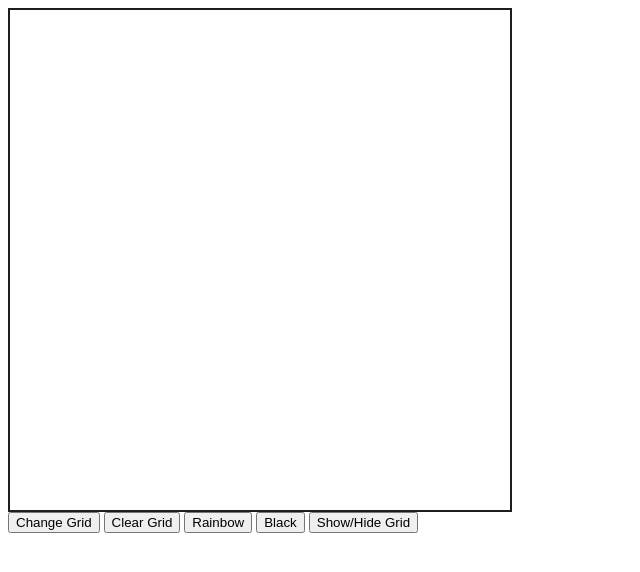
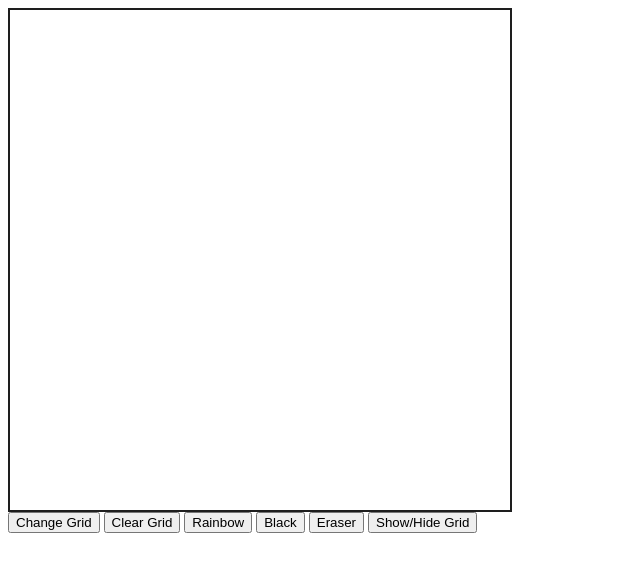
Before and after one commit to Tory-Stodard/etch-a-sketch, a plain HTML site: page index.html in a window 1280 px wide. Shown: the whole page, without its empty margins (0-640 px from the left). Drawn offline with Linux system fonts and the light colour scheme.

Commit message:
added eraser button.

```diff
--- a/index.html
+++ b/index.html
@@ -12,6 +12,7 @@
     <button onclick="clearGrid()">Clear Grid</button>
     <button onclick="changeColor('rainbow')">Rainbow</button>
     <button onclick="changeColor('black')">Black</button>
+    <button onclick="changeColor('white')">Eraser</button>
     <button onclick="showHideGrid()">Show/Hide Grid</button>
     <script src="main.js"></script>
   </body>
```
